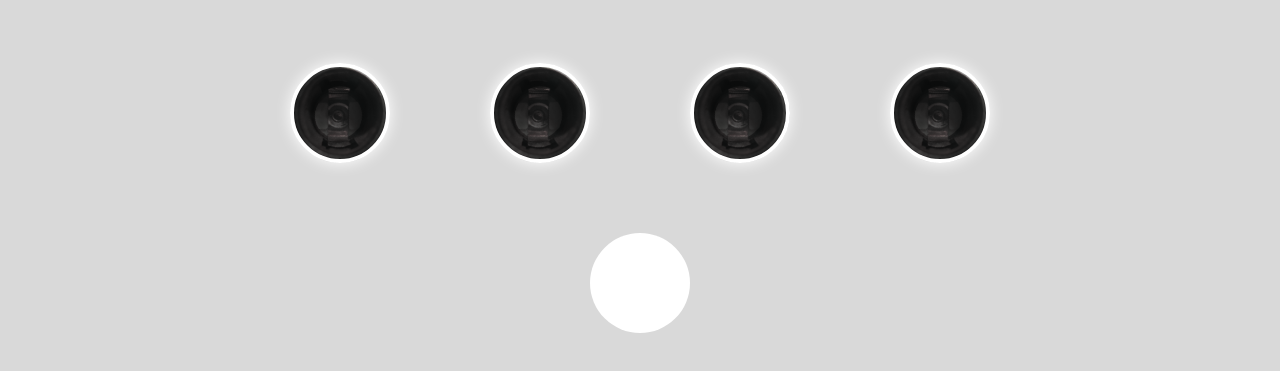
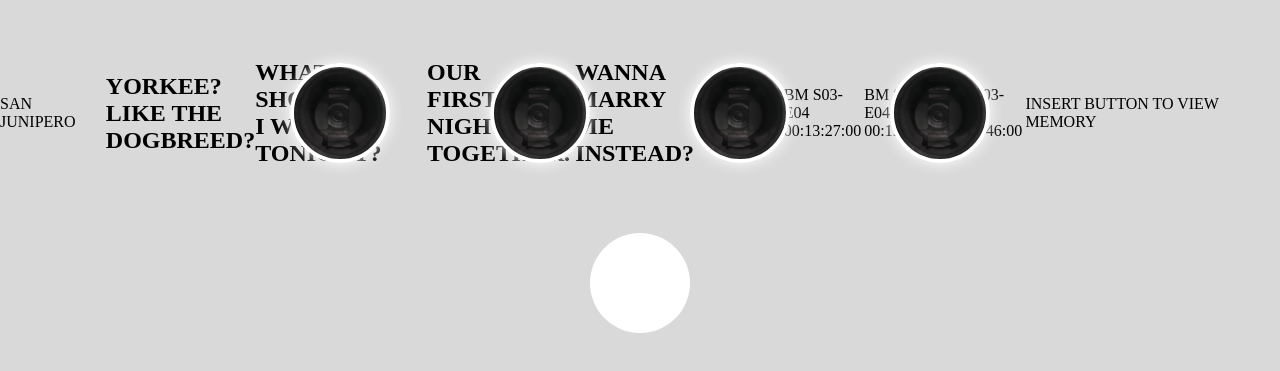
Before and after one commit to arwenbae99/DIDES-Sprint-San-Junipero, a plain HTML site: page index.html in a window 1280 px wide. Shown: the part 287-658 px from the top of the page. Drawn offline with Linux system fonts and the light colour scheme.

Commit message:
Add files via upload

```diff
--- a/index.html
+++ b/index.html
@@ -5,6 +5,10 @@
     <meta name="viewport" content="width=device-width, initial-scale=1.0">
     <title>Drag and Drop with Snap</title>
     <link rel="stylesheet" href="styles.css">
+    <link rel="preconnect" href="https://fonts.googleapis.com">
+    <link rel="preconnect" href="https://fonts.gstatic.com" crossorigin>
+    <link href="https://fonts.googleapis.com/css2?family=Source+Code+Pro:ital,wght@0,200..900;1,200..900&display=swap" rel="stylesheet">
+
 </head>
 <body>
 
@@ -12,6 +16,22 @@
     <div class="circle" id="circle2"></div>
     <div class="circle" id="circle3"></div>
     <div class="circle" id="circle4"></div>
+
+    <p id="title">SAN JUNIPERO</p>
+
+    <h2 id="quote1">YORKEE?<br/>LIKE THE<br/>DOGBREED?</h2>
+    <h2 id="quote2">WHAT SHOULD<br/>I WEAR<br/>TONIGHT?</h2>
+    <h2 id="quote3">OUR<br/>FIRST NIGHT<br/>TOGETHER.</h2>
+    <h2 id="quote4">WANNA<br/>MARRY ME<br/>INSTEAD?</h2>
+
+
+    <p id="timestamp1">BM S03-E04<br/>00:05:01:00</p>
+    <p id="timestamp2">BM S03-E04<br/>00:13:27:00</p>
+    <p id="timestamp3">BM S03-E04<br/>00:19:57:00</p>
+    <p id="timestamp4">BM S03-E04<br/>00:45:46:00</p>
+
+    <p id="instruction">INSERT BUTTON TO VIEW MEMORY</p>
+
 
 
 
@@ -23,6 +43,8 @@
 
     <div class="plug" id="plug4" data-video="MP4/Wanna-Merry-Me-Instead.mp4"></div>
 
+
+
     <video class="video" id="video1" src="MP4/Yorkee-Like-the-Dogbreed.mp4"></video>
     <video class="video" id="video2" src="MP4/Dressup.mp4"></video>
     <video class="video" id="video3" src="MP4/First-Kiss.mp4"></video>
@@ -30,7 +52,7 @@
 
     <div id="button" draggable="true"></div>
 
-    <script src="script-combined.js"></script>
+    <script src="script.js"></script>
 
 </body>
 </html>
```
